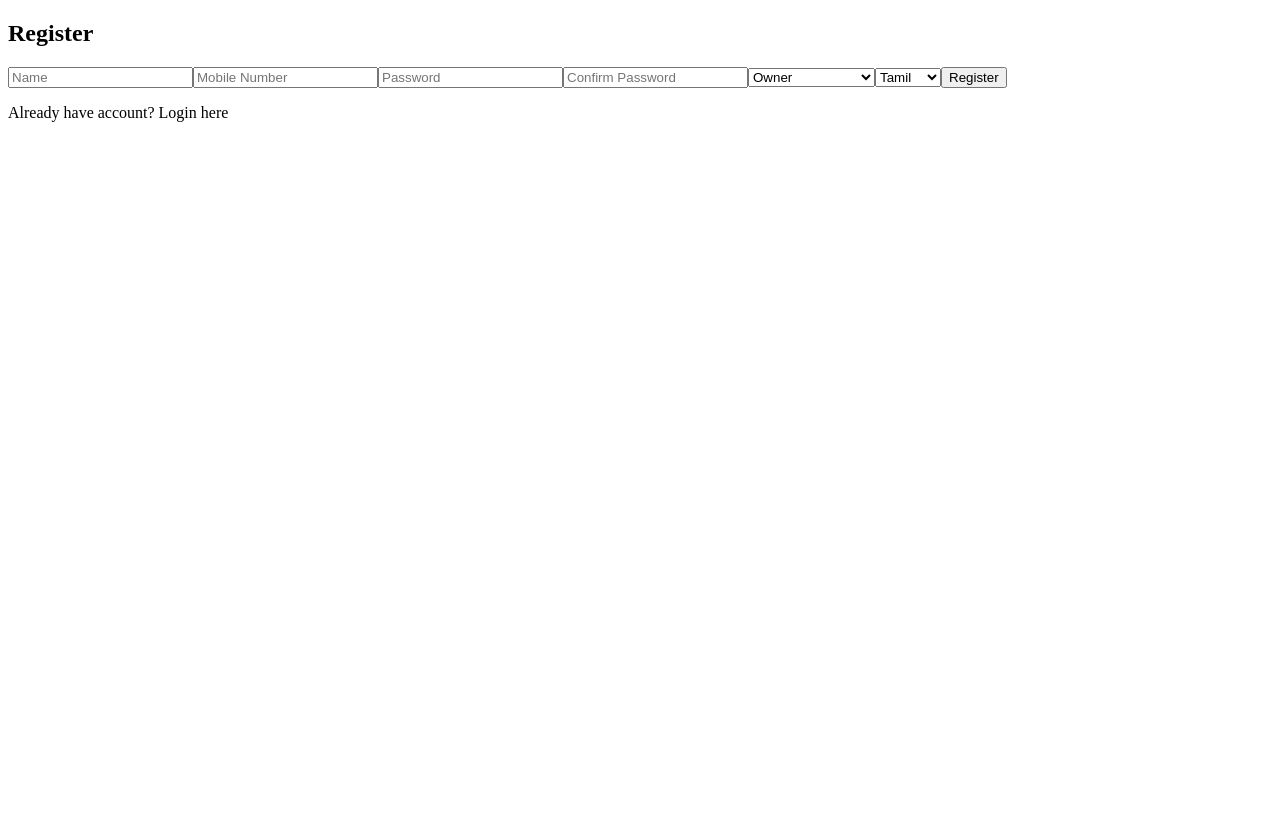
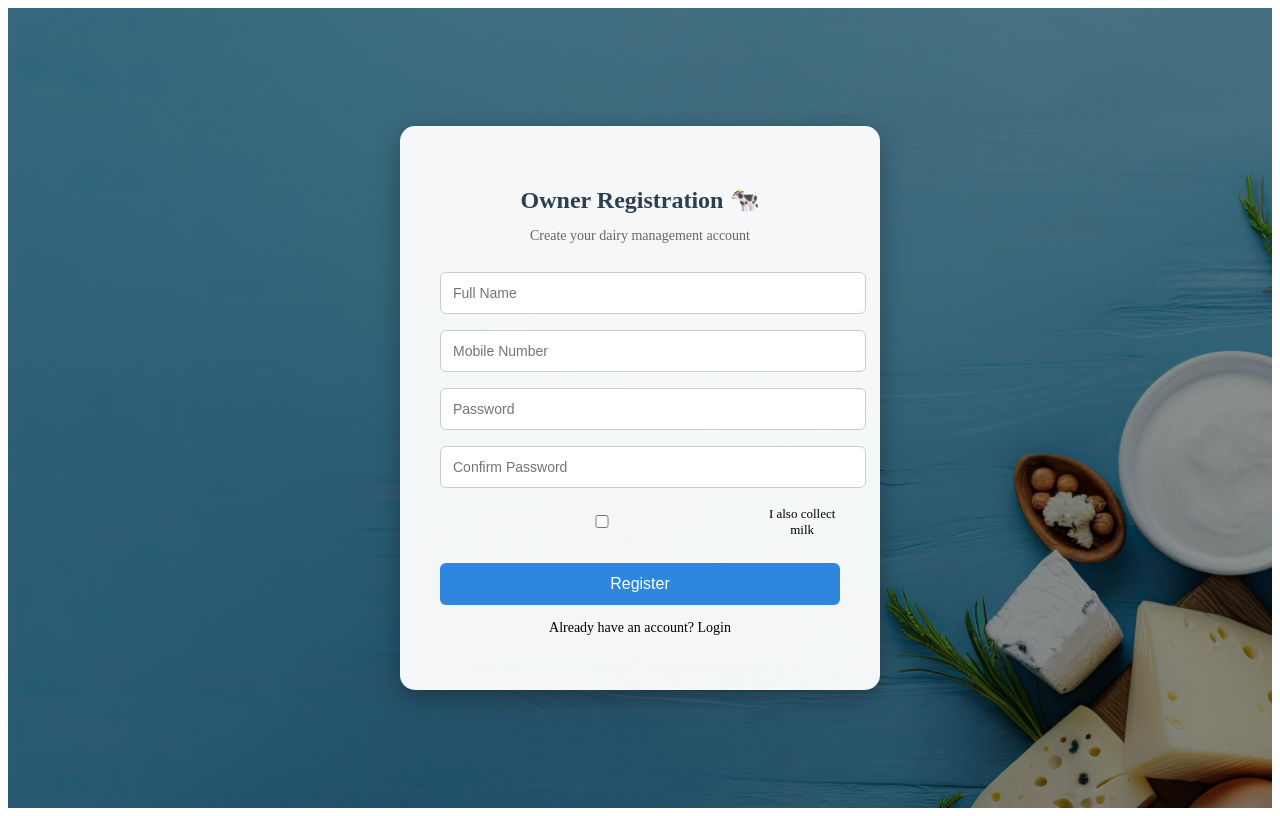
Before and after one commit to GOKULNATHKUMAR/milk_management_app, an Angular app in the folder frontend/: page /register in a window 1280 px wide. Built offline with nearby package versions, Linux system fonts and the light colour scheme.

Commit message:
owner regixteration code changes commit

```diff
--- a/frontend/src/app/core/auth.ts
+++ b/frontend/src/app/core/auth.ts
@@ -26,9 +26,9 @@ export class Auth {
     );
   }
 
-  register(data: any) {
-    return this.http.post(`${this.api}/auth/register`, data);
-  }
+  registerOwner(data: any) {
+  return this.http.post(`${this.api}/auth/register-owner`, data);
+}
 
   saveToken(token: string) {
     localStorage.setItem('token', token);
--- a/frontend/src/app/features/auth/auth-module.ts
+++ b/frontend/src/app/features/auth/auth-module.ts
@@ -2,7 +2,6 @@ import { NgModule } from '@angular/core';
 import { CommonModule } from '@angular/common';
 
 import { AuthRoutingModule } from './auth-routing-module';
-
 
 @NgModule({
   declarations: [],
--- a/frontend/src/app/features/auth/register/register.css
+++ b/frontend/src/app/features/auth/register/register.css
@@ -0,0 +1,74 @@
+.register-container {
+  height: 100vh;
+  display: flex;
+  justify-content: center;
+  align-items: center;
+
+  background:
+    linear-gradient(rgba(0,0,0,0.45), rgba(0,0,0,0.45)),
+    url('/application_register.jpg') no-repeat center center;
+
+  background-size: cover;
+}
+
+
+
+.register-card {
+  position: relative;
+  z-index: 1;
+  background: rgba(255, 255, 255, 0.95);
+  padding: 40px;
+  width: 400px;
+  border-radius: 15px;
+  text-align: center;
+  box-shadow: 0 8px 25px rgba(0, 0, 0, 0.3);
+}
+
+h2 {
+  margin-bottom: 10px;
+  color: #2c3e50;
+}
+
+.subtitle {
+  font-size: 14px;
+  margin-bottom: 20px;
+  color: #666;
+}
+
+input {
+  width: 100%;
+  padding: 12px;
+  margin: 8px 0;
+  border-radius: 6px;
+  border: 1px solid #ccc;
+  font-size: 14px;
+}
+
+.checkbox {
+  display: flex;
+  align-items: center;
+  font-size: 13px;
+  margin: 10px 0;
+}
+
+button {
+  width: 100%;
+  padding: 12px;
+  margin-top: 15px;
+  border: none;
+  border-radius: 6px;
+  background-color: #2e86de;
+  color: white;
+  font-size: 16px;
+  cursor: pointer;
+  transition: 0.3s ease;
+}
+
+button:hover {
+  background-color: #1b4f72;
+}
+
+.login-link {
+  margin-top: 15px;
+  font-size: 14px;
+}
--- a/frontend/src/app/features/auth/register/register.html
+++ b/frontend/src/app/features/auth/register/register.html
@@ -1,34 +1,60 @@
-<h2>Register</h2>
+<div class="register-container">
+  <div class="register-card">
 
-<input [(ngModel)]="name" placeholder="Name">
+    <h2>Owner Registration 🐄</h2>
+    <p class="subtitle">Create your dairy management account</p>
 
-<input [(ngModel)]="mobile" placeholder="Mobile Number">
+    <form (ngSubmit)="register()">
 
-<input [(ngModel)]="password" type="password" placeholder="Password">
+      <input
+        type="text"
+        placeholder="Full Name"
+        [(ngModel)]="name"
+        name="name"
+        required
+      />
 
-<input [(ngModel)]="confirmPassword" type="password" placeholder="Confirm Password">
+      <input
+        type="text"
+        placeholder="Mobile Number"
+        [(ngModel)]="mobile"
+        name="mobile"
+        required
+      />
 
-<!-- Role Dropdown -->
-<select [(ngModel)]="role">
-  <option value="owner">Owner</option>
-  <option value="milkman">Milkman</option>
-  <option value="owner_milkman">Owner + Milkman</option>
-</select>
+      <input
+        type="password"
+        placeholder="Password"
+        [(ngModel)]="password"
+        name="password"
+        required
+      />
 
-<!-- Owner ID (Only if Milkman) -->
-<div *ngIf="role === 'milkman'">
-  <input [(ngModel)]="owner_id" type="number" placeholder="Owner ID">
+      <input
+        type="password"
+        placeholder="Confirm Password"
+        [(ngModel)]="confirmPassword"
+        name="confirmPassword"
+        required
+      />
+
+      <label class="checkbox">
+        <input
+          type="checkbox"
+          [(ngModel)]="is_milkman"
+          name="is_milkman"
+        />
+        I also collect milk
+      </label>
+
+      <button type="submit">Register</button>
+
+    </form>
+
+    <p class="login-link">
+      Already have an account?
+      <a routerLink="/login">Login</a>
+    </p>
+
+  </div>
 </div>
-
-<!-- Language -->
-<select [(ngModel)]="language">
-  <option value="ta">Tamil</option>
-  <option value="en">English</option>
-</select>
-
-<button (click)="register()">Register</button>
-
-<p>
-  Already have account?
-  <a routerLink="/login">Login here</a>
-</p>
--- a/frontend/src/app/features/auth/register/register.ts
+++ b/frontend/src/app/features/auth/register/register.ts
@@ -6,6 +6,7 @@ import { FormsModule } from '@angular/forms';
 
 @Component({
   selector: 'app-register',
+  standalone: true,
   imports: [CommonModule, FormsModule],
   templateUrl: './register.html',
   styleUrl: './register.css',
@@ -15,9 +16,8 @@ export class Register {
   mobile = '';
   password = '';
   confirmPassword = '';
-  role = 'owner';   // default
   language = 'ta';
-  owner_id: number | null = null;
+  is_milkman = false;   // if owner also collects milk
 
   constructor(
     private authService: Auth,
@@ -39,14 +39,13 @@ export class Register {
       name: this.name,
       mobile: this.mobile,
       password: this.password,
-      role: this.role,
       language: this.language,
-      owner_id: this.role === 'milkman' ? this.owner_id : null
+      is_milkman: this.is_milkman
     };
 
-    this.authService.register(payload).subscribe({
+    this.authService.registerOwner(payload).subscribe({
       next: () => {
-        alert("Registration Successful");
+        alert("ROwner Registered Successfully");
         this.router.navigate(['/login']);
       },
       error: (err) => {
```
Also changed, not shown: frontend/public/application_register.jpg (added).
